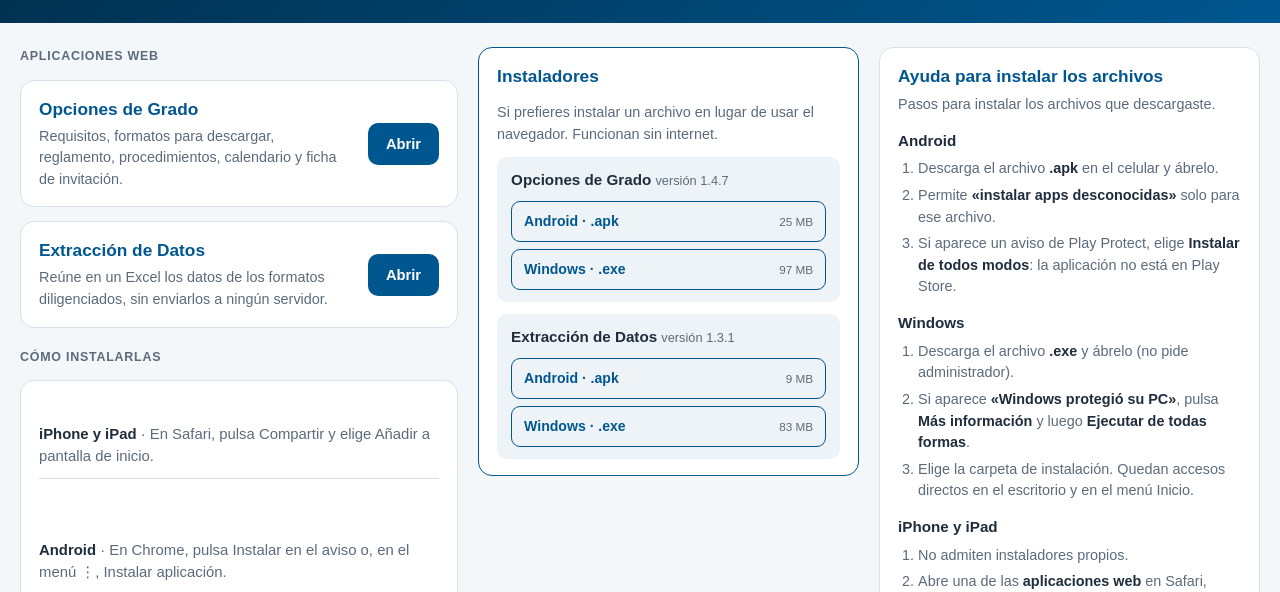
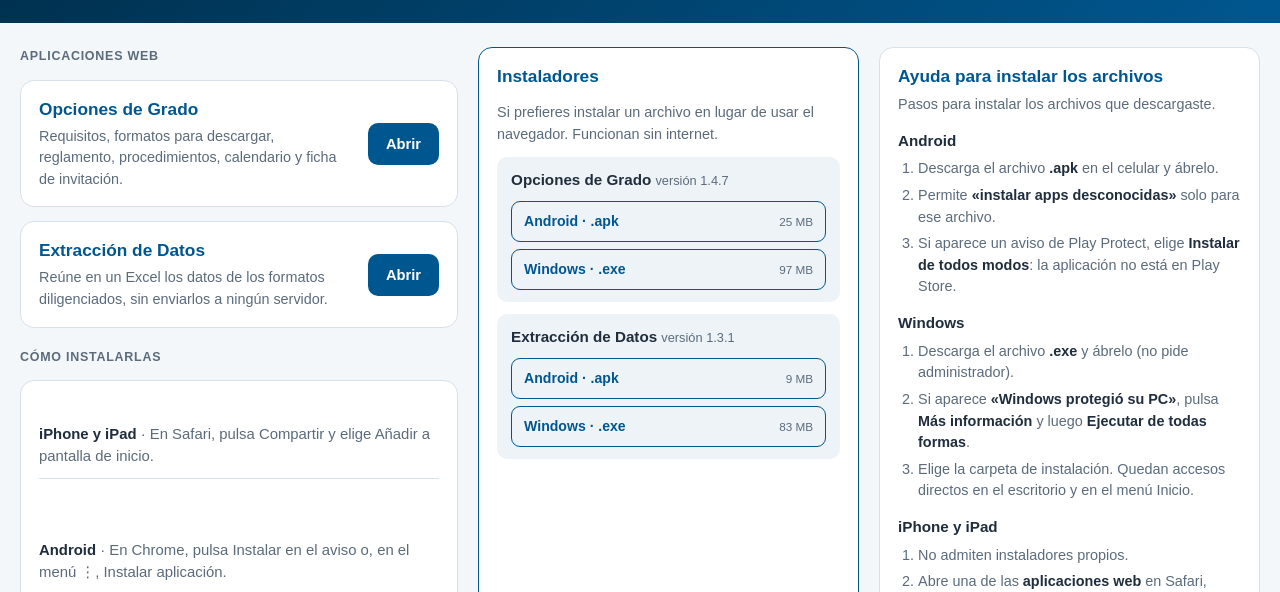
Before and after one commit to fup-industrial-tg/aplicaciones, a plain HTML site: page index.html in a window 1280 px wide. Shown: the part 175-767 px from the top of the page. Drawn offline with Linux system fonts and the light colour scheme.

Commit message:
Recuadros de igual altura

```diff
--- a/index.html
+++ b/index.html
@@ -19,6 +19,7 @@
   header p { margin:0; color:#dbe8f3; }
   main { max-width:1360px; margin:0 auto; padding:24px 20px 34px; display:grid; gap:20px; grid-template-columns:minmax(0,1.15fr) minmax(0,1fr) minmax(0,1fr); align-items:stretch; }
   .col { display:flex; flex-direction:column; gap:14px; }
+  .col > .tarjeta.inst, .col > .tarjeta.ayuda { flex:1; }
   .titulo { margin:0; font-size:.78rem; font-weight:700; letter-spacing:.06em; text-transform:uppercase; color:var(--suave); }
   .tarjeta { background:var(--tarjeta); border:1px solid var(--borde); border-radius:14px; padding:16px 18px; }
   .app { display:flex; align-items:center; gap:16px; }
```
